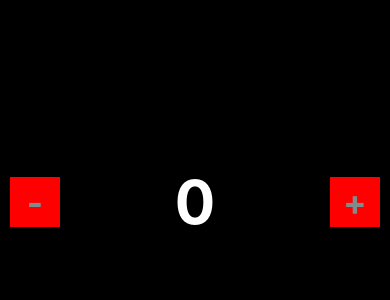
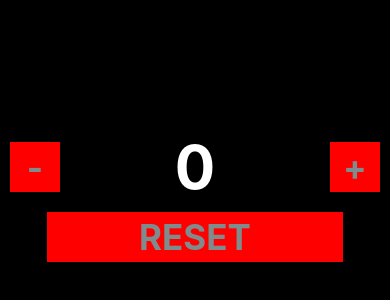
Before and after one commit to WADAGAMER/Airfaster, a React Native app in the folder first/: screen / in a window 390 px wide. Shown: the part 220-520 px from the top of the page. Built offline with nearby package versions, Linux system fonts and the light colour scheme.

Commit message:
PureComponent

```diff
--- a/first/App.js
+++ b/first/App.js
@@ -6,13 +6,13 @@
  * @flow strict-local
  */
 
-import React,{Component} from 'react';
+import React,{Component,PureComponent} from 'react';
 import { StyleSheet, View,TouchableOpacity,Text} from 'react-native';
 import CustomButton from './components/view/button';
 
 
 
-class App extends Component {
+class App extends PureComponent {
   constructor(props){
     super(props);
     this.state={
@@ -22,6 +22,7 @@ class App extends Component {
     console.log('constructor');
     this.HandleUp= this.HandleUp.bind(this);
     this.HandleDown= this.HandleDown.bind(this);
+    this.HandleReset= this.HandleReset.bind(this);
     //this.HandleDelete= this.HandleDelete.bind(this);
   }
   componentWillMount(){
@@ -32,6 +33,13 @@ class App extends Component {
     //puede afectar el performance vuelve a correr el render
     console.log('componentDidMount');
   }
+  /*
+  shouldComponentUpdate(nextProps,nextState){
+    const {counter} =this.state;
+    if(nextState.counter===counter) return false;
+    return true;
+  }
+  */
   HandleUp(){
     const {counter:ct}= this.state;
     this.setState({counter:ct+1});
@@ -39,6 +47,9 @@ class App extends Component {
   HandleDown(){
     const {counter:ct}= this.state;
     this.setState({counter:ct-1});
+  }
+  HandleReset(){
+    this.setState({counter:0});
   }
   /*
   HandleDelete(){
@@ -58,6 +69,11 @@ class App extends Component {
         </View>
         <CustomButton label="+" action={this.HandleUp}/>
       </View>
+      <View style={styles.subcontainerreset}>
+        <TouchableOpacity style={styles.btnr} onPress={this.HandleReset}>
+            <Text style={styles.btntext}>RESET</Text>
+        </TouchableOpacity>
+      </View>
      </View>
    )
   }
@@ -75,12 +91,28 @@ const styles = StyleSheet.create({
     paddingHorizontal:10,
     flexDirection:'row',
   },
+  subcontainerreset:{
+    height:50,
+    width:'100%',
+    paddingHorizontal:10,
+    flexDirection:'row',
+    justifyContent:'center',
+    alignItems:'center',
+    marginTop:20,
+  },
   btn:{
     width:50,
     height:50,
     justifyContent:'center',
     alignItems:'center',
     backgroundColor:'red',
+  },
+  btnr:{
+    height:50,
+    width:'80%',
+    backgroundColor:'red',
+    justifyContent:'center',
+    alignItems:'center',
   },
   btntext:{
     fontSize:35,
```
